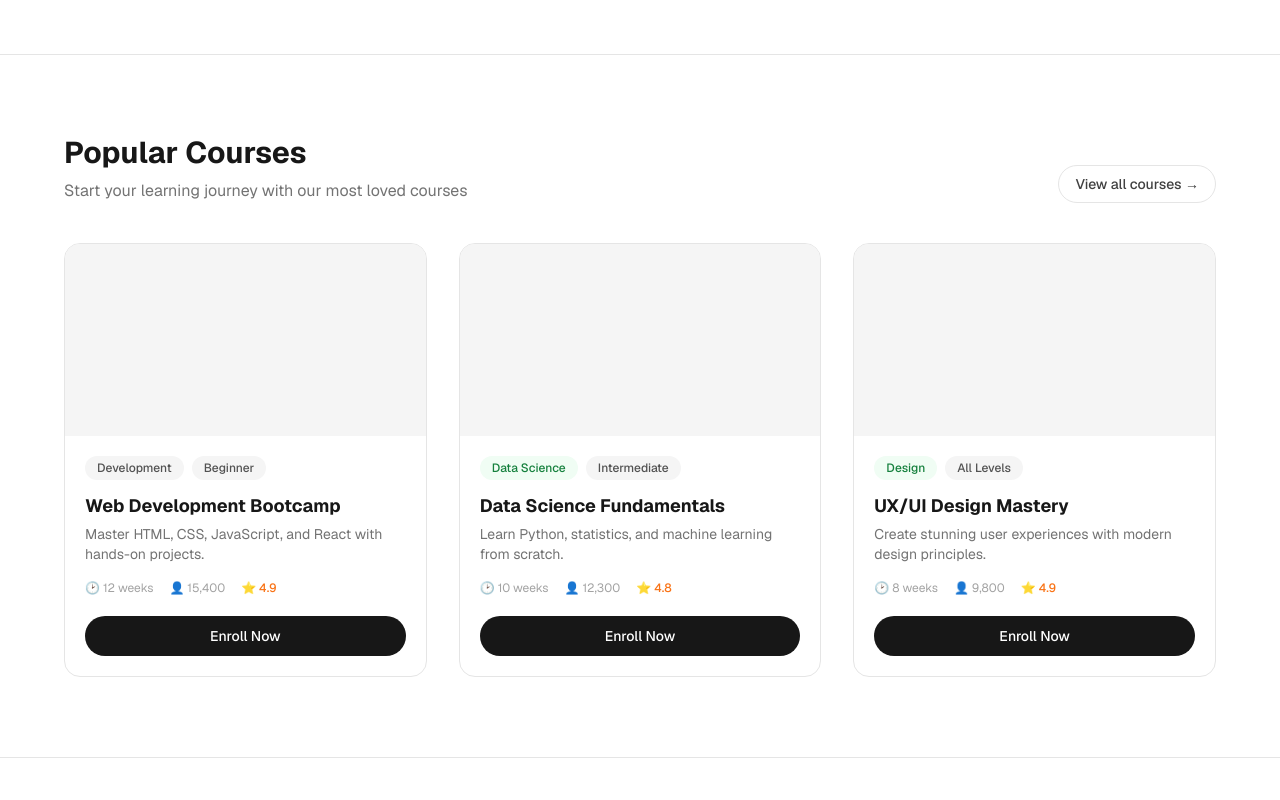
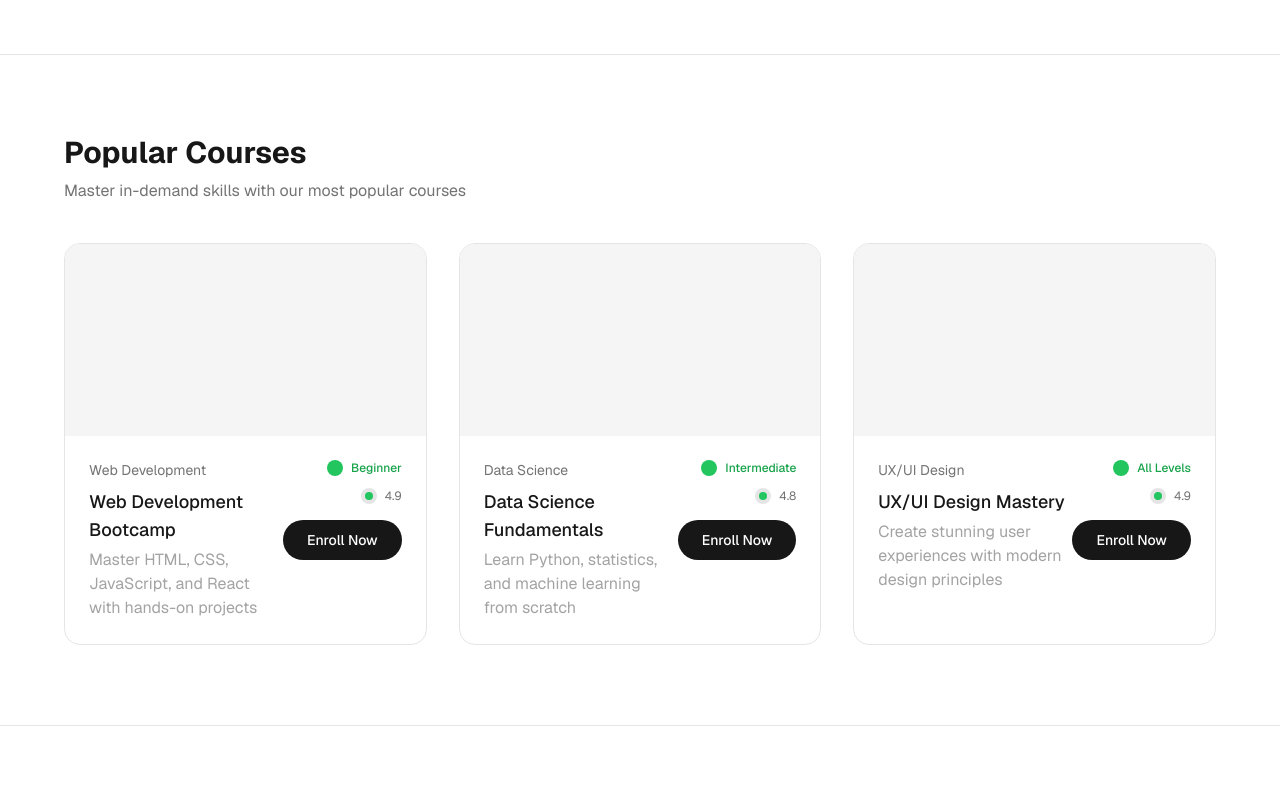
Before and after one commit to Embotic-Wayne/AutoWeb-Test, a Next.js app in the folder apps/project-flow/: page / in a window 1280 px wide. Shown: the part 1400-2200 px from the top of the page. Built offline with nearby package versions, Linux system fonts and the light colour scheme.

Commit message:
Agent update: intel-5e0de045366a (courses)

```diff
--- a/apps/project-flow/src/components/ai-generated/Courses.tsx
+++ b/apps/project-flow/src/components/ai-generated/Courses.tsx
@@ -1,111 +1,97 @@
 export default function Courses() {
-  const courses = [
-    {
-      title: "Web Development Bootcamp",
-      description:
-        "Master HTML, CSS, JavaScript, and React with hands-on projects.",
-      tags: [
-        { label: "Development", accent: false },
-        { label: "Beginner", accent: false },
-      ],
-      weeks: 12,
-      students: "15,400",
-      rating: "4.9",
-    },
-    {
-      title: "Data Science Fundamentals",
-      description:
-        "Learn Python, statistics, and machine learning from scratch.",
-      tags: [
-        { label: "Data Science", accent: true },
-        { label: "Intermediate", accent: false },
-      ],
-      weeks: 10,
-      students: "12,300",
-      rating: "4.8",
-    },
-    {
-      title: "UX/UI Design Mastery",
-      description:
-        "Create stunning user experiences with modern design principles.",
-      tags: [
-        { label: "Design", accent: true },
-        { label: "All Levels", accent: false },
-      ],
-      weeks: 8,
-      students: "9,800",
-      rating: "4.9",
-    },
-  ];
-
   return (
     <section id="courses" className="border-b border-neutral-200 bg-white px-6 py-20">
       <div className="mx-auto max-w-6xl">
-        <div className="flex items-end justify-between">
-          <div>
-            <h2 className="text-3xl font-bold text-neutral-900">
-              Popular Courses
-            </h2>
-            <p className="mt-2 text-neutral-500">
-              Start your learning journey with our most loved courses
-            </p>
-          </div>
-          <a
-            href="/courses"
-            className="hidden items-center gap-1 rounded-full border border-neutral-200 px-4 py-2 text-sm font-medium text-neutral-700 hover:bg-neutral-50 transition-colors sm:inline-flex"
-          >
-            View all courses &rarr;
-          </a>
-        </div>
-
+        <h2 className="text-3xl font-bold text-neutral-900">Popular Courses</h2>
+        <p className="mt-2 text-neutral-500">Master in-demand skills with our most popular courses</p>
         <div className="mt-10 grid gap-8 sm:grid-cols-3">
-          {courses.map((c) => (
-            <div
-              key={c.title}
-              className="overflow-hidden rounded-2xl border border-neutral-200 bg-white"
-            >
-              <div className="h-48 w-full bg-neutral-100" />
-              <div className="p-5">
-                <div className="flex flex-wrap gap-2">
-                  {c.tags.map((t) => (
-                    <span
-                      key={t.label}
-                      className={`rounded-full px-3 py-1 text-xs font-medium ${
-                        t.accent
-                          ? "bg-green-50 text-green-700"
-                          : "bg-neutral-100 text-neutral-600"
-                      }`}
-                    >
-                      {t.label}
+          <div className="overflow-hidden rounded-2xl border border-neutral-200 bg-white">
+            <div className="h-48 bg-neutral-100">
+              <span className="absolute inset-0 flex items-center justify-center text-neutral-300 text-xl">Web Dev</span>
+            </div>
+            <div className="p-6">
+              <div className="flex items-start justify-between">
+                <div className="flex-1">
+                  <p className="text-neutral-500 text-sm">Web Development</p>
+                  <h3 className="mt-2 text-neutral-900 text-lg font-medium">Web Development Bootcamp</h3>
+                  <p className="mt-1 text-neutral-400">Master HTML, CSS, JavaScript, and React with hands-on projects</p>
+                </div>
+                <div className="flex flex-col items-end">
+                  <div className="flex items-center gap-2">
+                    <span className="h-4 w-4 rounded-full bg-green-500"></span>
+                    <span className="text-xs text-green-600 font-medium">Beginner</span>
+                  </div>
+                  <div className="mt-3 flex items-center gap-2">
+                    <span className="h-4 w-4 rounded-full bg-neutral-200 flex items-center justify-center">
+                      <span className="h-2 w-2 rounded-full bg-green-500"></span>
                     </span>
-                  ))}
+                    <span className="text-neutral-500 text-xs">4.9</span>
+                  </div>
+                  <button className="mt-4 rounded-full bg-neutral-900 px-6 py-2.5 text-sm font-medium text-white hover:bg-neutral-800 transition-colors">
+                    Enroll Now
+                  </button>
                 </div>
-                <h3 className="mt-3 text-lg font-bold text-neutral-900">
-                  {c.title}
-                </h3>
-                <p className="mt-1 text-sm text-neutral-500">
-                  {c.description}
-                </p>
-                <div className="mt-4 flex items-center gap-4 text-xs text-neutral-400">
-                  <span className="flex items-center gap-1">
-                    &#x1F551; {c.weeks} weeks
-                  </span>
-                  <span className="flex items-center gap-1">
-                    &#x1F464; {c.students}
-                  </span>
-                  <span className="flex items-center gap-1 text-orange-500 font-medium">
-                    &#x2B50; {c.rating}
-                  </span>
-                </div>
-                <a
-                  href="/enroll"
-                  className="mt-5 block w-full rounded-full bg-neutral-900 py-2.5 text-center text-sm font-medium text-white hover:bg-neutral-800 transition-colors"
-                >
-                  Enroll Now
-                </a>
               </div>
             </div>
-          ))}
+          </div>
+          <div className="overflow-hidden rounded-2xl border border-neutral-200 bg-white">
+            <div className="h-48 bg-neutral-100">
+              <span className="absolute inset-0 flex items-center justify-center text-neutral-300 text-xl">Data</span>
+            </div>
+            <div className="p-6">
+              <div className="flex items-start justify-between">
+                <div className="flex-1">
+                  <p className="text-neutral-500 text-sm">Data Science</p>
+                  <h3 className="mt-2 text-neutral-900 text-lg font-medium">Data Science Fundamentals</h3>
+                  <p className="mt-1 text-neutral-400">Learn Python, statistics, and machine learning from scratch</p>
+                </div>
+                <div className="flex flex-col items-end">
+                  <div className="flex items-center gap-2">
+                    <span className="h-4 w-4 rounded-full bg-green-500"></span>
+                    <span className="text-xs text-green-600 font-medium">Intermediate</span>
+                  </div>
+                  <div className="mt-3 flex items-center gap-2">
+                    <span className="h-4 w-4 rounded-full bg-neutral-200 flex items-center justify-center">
+                      <span className="h-2 w-2 rounded-full bg-green-500"></span>
+                    </span>
+                    <span className="text-neutral-500 text-xs">4.8</span>
+                  </div>
+                  <button className="mt-4 rounded-full bg-neutral-900 px-6 py-2.5 text-sm font-medium text-white hover:bg-neutral-800 transition-colors">
+                    Enroll Now
+                  </button>
+                </div>
+              </div>
+            </div>
+          </div>
+          <div className="overflow-hidden rounded-2xl border border-neutral-200 bg-white">
+            <div className="h-48 bg-neutral-100">
+              <span className="absolute inset-0 flex items-center justify-center text-neutral-300 text-xl">Design</span>
+            </div>
+            <div className="p-6">
+              <div className="flex items-start justify-between">
+                <div className="flex-1">
+                  <p className="text-neutral-500 text-sm">UX/UI Design</p>
+                  <h3 className="mt-2 text-neutral-900 text-lg font-medium">UX/UI Design Mastery</h3>
+                  <p className="mt-1 text-neutral-400">Create stunning user experiences with modern design principles</p>
+                </div>
+                <div className="flex flex-col items-end">
+                  <div className="flex items-center gap-2">
+                    <span className="h-4 w-4 rounded-full bg-green-500"></span>
+                    <span className="text-xs text-green-600 font-medium">All Levels</span>
+                  </div>
+                  <div className="mt-3 flex items-center gap-2">
+                    <span className="h-4 w-4 rounded-full bg-neutral-200 flex items-center justify-center">
+                      <span className="h-2 w-2 rounded-full bg-green-500"></span>
+                    </span>
+                    <span className="text-neutral-500 text-xs">4.9</span>
+                  </div>
+                  <button className="mt-4 rounded-full bg-neutral-900 px-6 py-2.5 text-sm font-medium text-white hover:bg-neutral-800 transition-colors">
+                    Enroll Now
+                  </button>
+                </div>
+              </div>
+            </div>
+          </div>
         </div>
       </div>
     </section>
```
